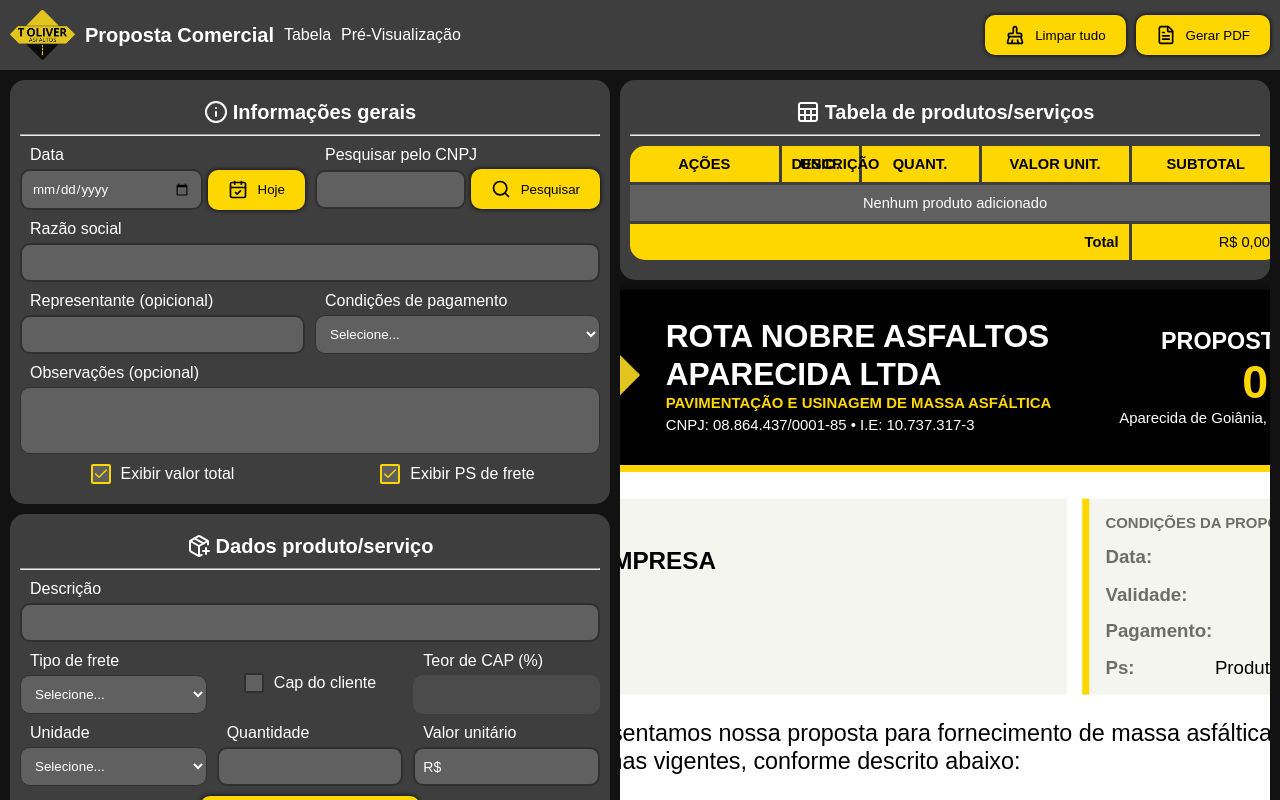
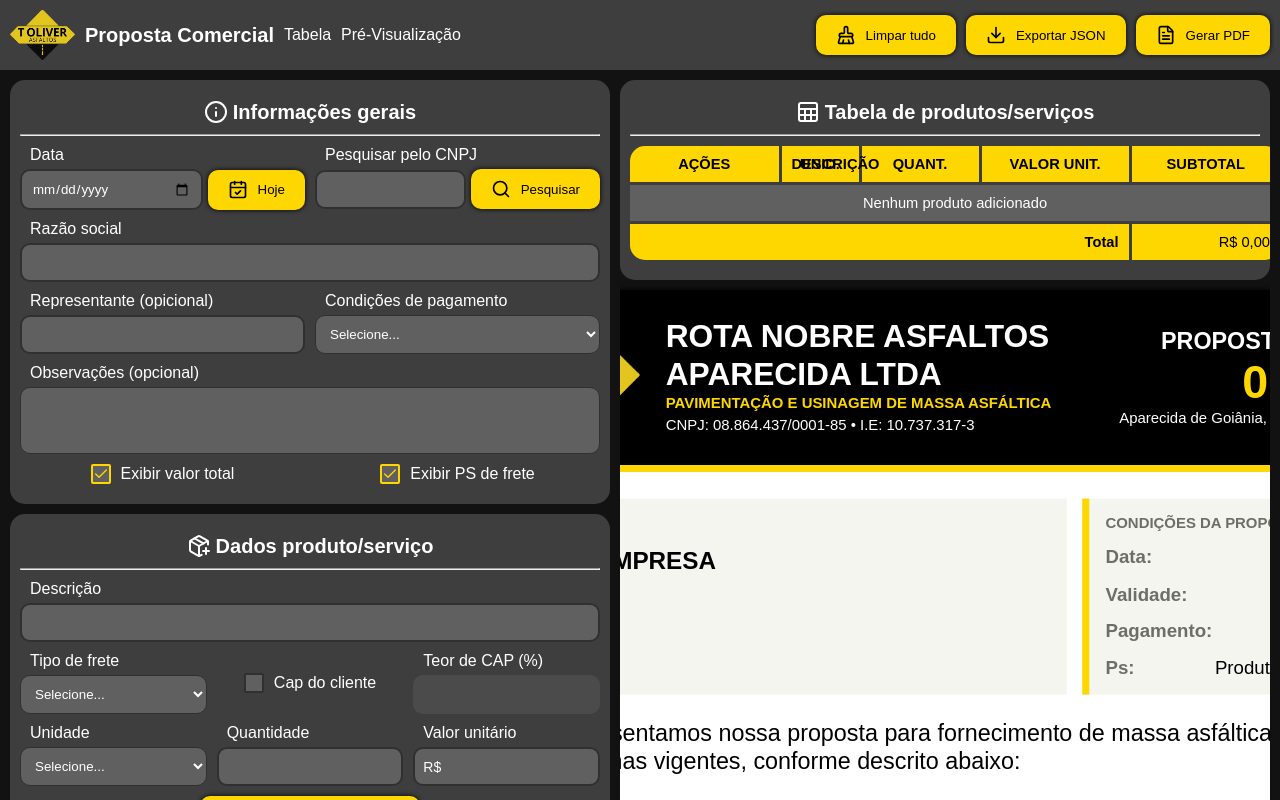
Before and after one commit to thabadcode/PropostaComerciaV2, a React (Vite) app: page / in a window 1280 px wide. Built offline with nearby package versions, Linux system fonts and the light colour scheme.

Commit message:
feat: Adciona botão para exportar JSON no Header

```diff
--- a/src/App.tsx
+++ b/src/App.tsx
@@ -12,6 +12,7 @@ import { useDocumentTitle } from "./core/hooks/useDocumentTitle";
 import { loadSnapshot } from "./core/utils/snapshot";
 import { useAutoSave } from "./core/hooks/useAutoSave";
 import { useState } from "react";
+import { exportJson } from "./core/utils/exportImport";
 
 export default function App() {
   const [snapshot] = useState(loadSnapshot);
@@ -79,7 +80,11 @@ export default function App() {
 
   return (
     <>
-      <Header clearAll={clearAll} generatePDF={tryGeneratePdf} />
+      <Header
+        clearAll={clearAll}
+        exportJson={() => exportJson(mainForm, products, modal.showModal)}
+        generatePDF={tryGeneratePdf}
+      />
       <Modal
         show={modal.state.show}
         title={modal.state.title}
--- a/src/components/Header/Header.tsx
+++ b/src/components/Header/Header.tsx
@@ -1,13 +1,14 @@
 import style from "./Header.module.css";
 import Button from "../ui/Button/Button";
-import { BrushCleaning, FileText } from "lucide-react";
+import { BrushCleaning, Download, FileText } from "lucide-react";
 
 interface HeaderProps {
     clearAll: () => void;
+    exportJson: () => void;
     generatePDF: () => void;
 }
 
-export default function Header({ clearAll, generatePDF }: HeaderProps) {
+export default function Header({ clearAll, exportJson, generatePDF }: HeaderProps) {
     return (
         <header className={style.Header}>
             <img src="/logo-t-oliver.webp" alt="Company logo" />
@@ -21,6 +22,11 @@ export default function Header({ clearAll, generatePDF }: HeaderProps) {
                     onClick={clearAll}
                 />
                 <Button
+                    icon={Download}
+                    text="Exportar JSON"
+                    onClick={exportJson}
+                />
+                <Button
                     icon={FileText}
                     text="Gerar PDF"
                     onClick={generatePDF}
```
